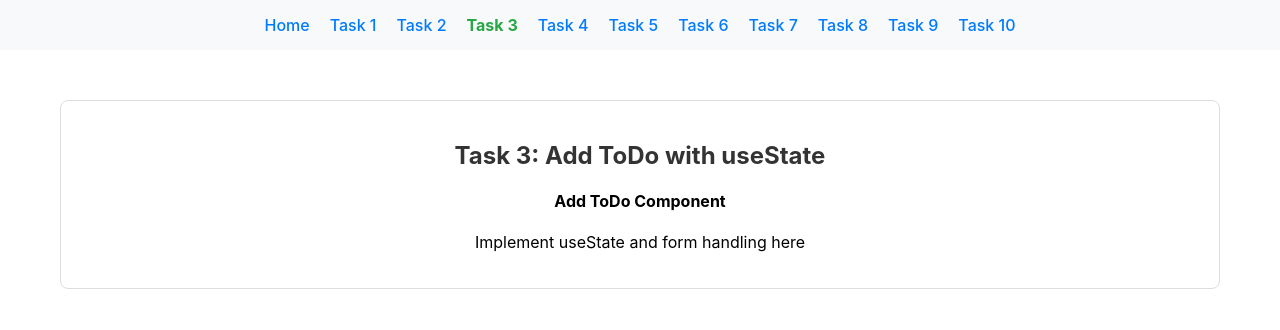
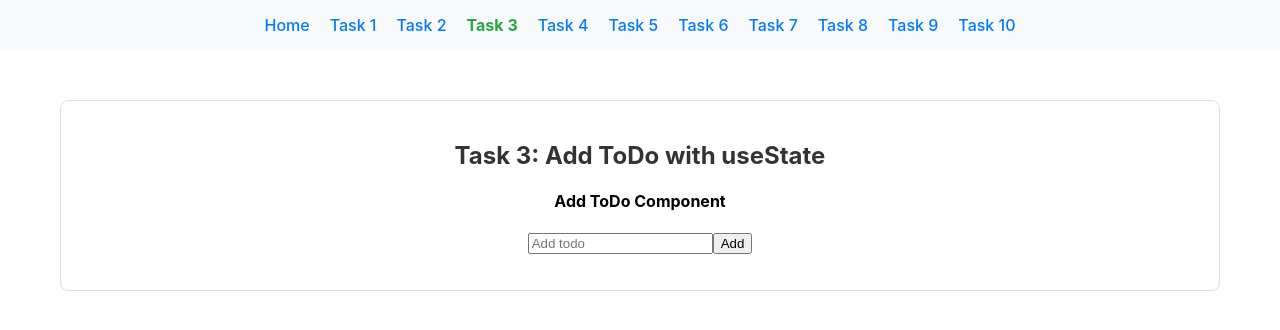
Before and after one commit to VladZheleznov/node.js-pre-training-assignment-solution, a React (Create React App) app in the folder React-CSS/react-todo-app/: page /task-03 in a window 1280 px wide. Shown: the top 330 px of the page. Built offline with nearby package versions, Linux system fonts and the light colour scheme.

Commit message:
feat: implement ToDo with useState

```diff
--- a/React-CSS/react-todo-app/src/solutions/task-03/AddToDo.tsx
+++ b/React-CSS/react-todo-app/src/solutions/task-03/AddToDo.tsx
@@ -48,11 +48,42 @@ export const AddToDo: React.FC = () => {
   // const [inputValue, setInputValue] = useState('');
   // const [todos, setTodos] = useState<Todo[]>([]);
 
+  const [inputValue, setInputValue] = useState('');
+  const [todos, setTodos] = useState<Todo[]>([]);
+
+  const handleSubmit = (e: React.FormEvent<HTMLFormElement>) => {
+    e.preventDefault();
+
+    if (!inputValue.trim()) return;
+
+    const newTodo: Todo = {
+      id: Date.now(),
+      title: inputValue.trim(),
+      completed: false,
+    };
+
+    setTodos((prevTodos) => [...prevTodos, newTodo]);
+    setInputValue('');
+  };
+
   return (
     <div>
       {/* TODO: Replace this with your implementation */}
       <h4>Add ToDo Component</h4>
-      <p>Implement useState and form handling here</p>
+      <form onSubmit={handleSubmit}>
+        <input
+          type="text"
+          value={inputValue}
+          onChange={(e) => setInputValue(e.target.value)}
+          placeholder="Add todo"
+        />
+        <button type="submit">Add</button>
+      </form>
+      <ul>
+        {todos.map((todo) => (
+          <li key={todo.id}>{todo.title}</li>
+        ))}
+      </ul>
     </div>
   );
 };
```
